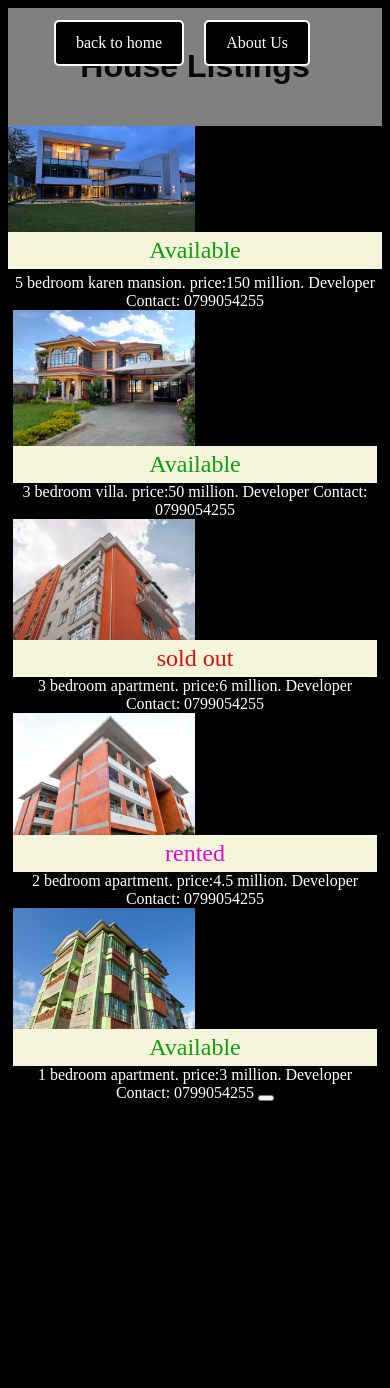
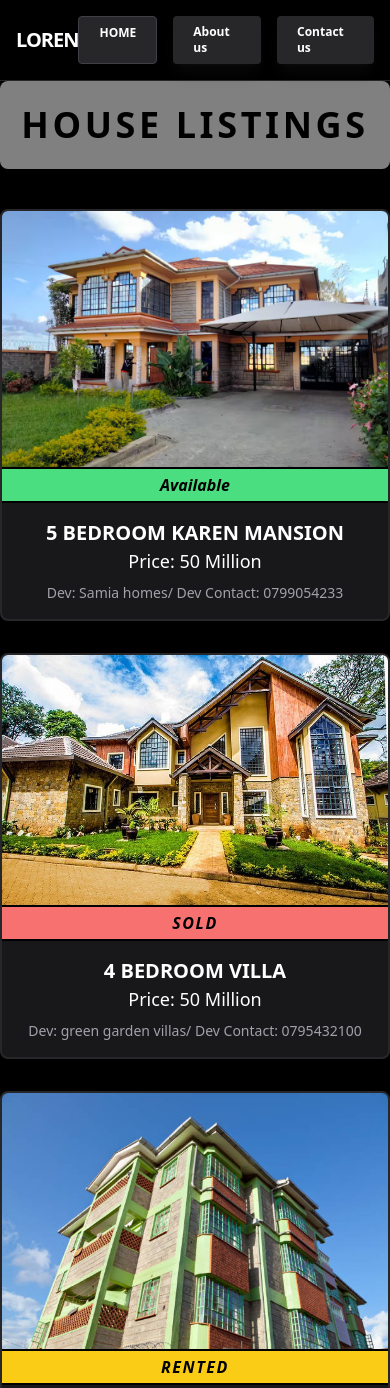
Before and after one commit to ryanmakau560-debug/LOREN-house-listings-project, a plain HTML site: page Loren house listings/listings.html in a window 390 px wide. Shown: the top 1388 px of the page. Before the commit the page ends 1115 px from the top, so only its background shows below. Drawn offline with nearby package versions, Linux system fonts and the light colour scheme.

Commit message:
Add files via upload

```diff
--- a/Loren house listings/listings.html
+++ b/Loren house listings/listings.html
@@ -1,160 +1,125 @@
 <!DOCTYPE html>
-<html><head>
-    <header>
+<html lang="en">
+<head>
+  <meta charset="UTF-8">
+  <meta name="viewport" content="width=device-width, initial-scale=1.0">
+  <title>Loren Houses | Premium Listings</title>
+  <script src="https://cdn.tailwindcss.com"></script>
   <style>
-        .heading {
-            font-family: Arial, sans-serif;
-            color: rgb(9, 9, 9);
-            text-align: center;
-            margin-top: 20px;
-            justify-self: center;
-            align-items: center;
-            display: flex;
-            background-color: grey;
+    body {
+      background-color: #000000;
+      color: #ffffff;
     }
-        header {
-            background-color:grey;
-            padding: 20px 0;
-            text-align: center;
-            display: flex;
-            justify-content: center;
-            align-items: center;
-            gap: 15px;
+    .header-grey {
+      background-color: #808080;
     }
-    </style><h1 class="heading">House Listings</h1></head></header>
+    .listing-card:hover {
+      border-color: #ffffff;
+      transform: translateY(-5px);
+      transition: all 0.3s ease;
+    }
+    .fade-in-img {
+      opacity: 0;
+      transition: opacity 1.5s ease-in-out;
+    }
+    .fade-in-img.active {
+      opacity: 1;
+    }
+  </style>
+</head>
 <body>
-<style>body { background-color: black; }
-    .listing-container {
-        display:grid;
-        grid-template-columns: repeat(3, 1fr);
-        gap: 20px;
-        padding: 20px;
-        width: 50%;
-        background: black;
-        border: 2px solid white;
-        padding: 10px;
-    }
-    img {
-        width: 50%;
-        display: block;
-        transition: transform 0.3s ease;
-        height: 50%;
-    }
-    img:hover {
-        transform: scale(1.05);
-    }
-    .status {
-        color: rgb(12, 159, 10);
-        background-color: beige;
-        padding: 5px;
-        text-align: center;
-        font-size: x-large;
-    }
-    .status2 {
-        color: rgb(12, 159, 10);
-        background-color: beige;
-        padding: 5px;
-        text-align: center;
-        font-size: x-large;
-    }
-    .status4 {
-        color: rgb(221, 15, 4);
-        background-color: beige;
-        padding: 5px;
-        text-align: center;
-        font-size: x-large;
-    }
-    .status3 {
-        color: rgb(234, 7, 204);
-        background-color: beige;
-        padding: 5px;
-        text-align: center;
-        font-size: x-large;
-    }
-    .developer-contact {
-        color: white;
-        background-color: black;
-        padding: 5px;
-        text-align: center;
-    }
-     .buttons-right{
-                position: absolute;
-                right: 40px;
-                top: 20px;
-            }
-            .buttons-right a{
-                text-decoration: none;
-                background-color: black;
-                color: white;
-                padding: 12px 20px;
-                border-radius: 5px;
-                font-size: 16px;
-                border: white solid 2px;
-            }
-            .buttons-right a:hover{
-                background-color: white;
-                color: black;
-                border: black solid 2px;
-            }
-            .buttons-right {
-                position: absolute;
-                right: 80px;
-                top: 20px;
-                display: flex;
-                gap: 20px;
-            }
-            .buttons-right a {
-                text-decoration: none;
-                background-color: black;
-                color: white;
-                padding: 12px 20px;
-                border-radius: 5px;
-                font-size: 16px;
-                border: white solid 2px;
-            }
+<nav class="sticky top-0 z-50 bg-black/80 backdrop-blur-sm border-b border-zinc-800 p-4">
+  <div class="max-w-7xl mx-auto flex justify-between items-center">
+    <div class="font-black text-xl tracking-tighter text-white">LOREN</div>
 
+    <div class="flex gap-4">
+      <a href="Land in page.html" class="bg-zinc-800 hover:bg-zinc-700 text-white px-5 py-2 rounded font-bold text-xs transition border border-zinc-700">
+        HOME
+      </a>
+      <a href="aboutus.html" class="bg-zinc-800 hover:bg-zinc-700 text-white px-5 py-2 rounded font-bold text-xs transition shadow-lg shadow-zinc-900/40">
+        About us
+      </a>
+      <a href="contact us.html" class="bg-zinc-800 hover:bg-zinc-700 text-white px-5 py-2 rounded font-bold text-xs transition shadow-lg shadow-zinc-900/40">
+        Contact us
+      </a>
+    </div>
+  </div>
+</nav>
+  <header class="header-grey text-black py-6 mb-10 text-center rounded-lg">
+    <h1 class="text-4xl font-bold tracking-widest uppercase">House Listings</h1>
+  </header>
 
-</style>
-<div class="buttons-right">
-    <a href="index.html">back to home</a>
-    <a href="aboutus.html">About Us</a>
+  <main class="max-w-7xl mx-auto">
+    <div class="grid grid-cols-1 md:grid-cols-2 lg:grid-cols-3 gap-8">
+
+      <div class="listing-card border-2 border-zinc-800 rounded-lg overflow-hidden bg-zinc-900">
+        <img src="e415ab5f-0bbc-4166-beb3-4aea8e618550 (1).jpg" alt="House 1" class="w-full h-64 object-cover">
+        <div class="bg-green-400 text-black text-center py-1 font-bold italic border-y-2 border-black">Available</div>
+        <div class="p-4 text-center">
+          <h2 class="text-xl font-bold text-white uppercase">5 Bedroom Karen Mansion</h2>
+          <p class="text-lg">Price: 50 Million
+          </p>
+          <p class="text-sm text-zinc-400 mt-2">Dev: Samia homes/       Dev Contact: 0799054233</p>
         </div>
-<div class="listing">
-    <img src="mansion image.jpg" alt="">
-    <div class="status">Available</div>
-    <div class="developer-contact">
-        5 bedroom karen mansion. price:150 million.
-        Developer Contact: 0799054255
-<div class="listing-2">
+      </div>
 
-    <img src="e415ab5f-0bbc-4166-beb3-4aea8e618550 (1).jpg" alt="">
-    <div class="status2">Available</div>
-    <div class="developer2-contact">
-        3 bedroom villa. price:50 million.
-        Developer Contact: 0799054255
-<div class="listing-3">
+      <div class="listing-card border-2 border-zinc-800 rounded-lg overflow-hidden bg-zinc-900">
+          <img src="Kenyan homes.jpg" class="fade-in-img active"/>
+        </a>
+        <div class="bg-red-400 text-black text-center py-1 font-bold italic border-y-2 border-black uppercase tracking-widest">Sold</div>
+        <div class="p-4 text-center">
+          <h2 class="text-xl font-bold text-white uppercase">4 Bedroom Villa</h2>
+          <p class="text-lg">Price: 50 Million</p>
+          <p class="text-sm text-zinc-400 mt-2">Dev: green garden villas/       Dev Contact: 0795432100</p>
+        </div>
+      </div>
 
-    <img src="appartment 3.jpg" alt="">
-    <div class="status4">sold out</div>
-    <div class="developer2-contact">
-        3 bedroom apartment. price:6 million.
-        Developer Contact: 0799054255
+      <div class="listing-card border-2 border-zinc-800 rounded-lg overflow-hidden bg-zinc-900">
+        <img src="appartment1.jpg" alt="House 3" class="w-full h-64 object-cover">
+        <div class="bg-yellow-400 text-black text-center py-1 font-bold italic border-y-2 border-black uppercase tracking-widest">Rented</div>
+        <div class="p-4 text-center">
+          <h2 class="text-xl font-bold text-white uppercase">2 Bedroom Apartment</h2>
+          <p class="text-lg">Price: 4.5 Million</p>
+          <p class="text-sm text-zinc-400 mt-2">Dev:  culton apartments/       Dev Contact: 0795605567</p>
         </div>
-<div class="listing-4">
+      </div>
 
-    <img src="appartment 2.jpg" alt="">
-    <div class="status3">rented</div>
-    <div class="developer2-contact">
-        2 bedroom apartment. price:4.5 million.
-        Developer Contact: 0799054255
+      <div class="listing-card border-2 border-zinc-800 rounded-lg overflow-hidden bg-zinc-900">
+        <img src="appartment 3.jpg" alt="House 4" class="w-full h-64 object-cover">
+        <div class="bg-green-400 text-black text-center py-1 font-bold italic border-y-2 border-black uppercase">Available</div>
+        <div class="p-4 text-center">
+          <h2 class="text-xl font-bold text-white uppercase">4 Bedroom Apartment</h2>
+          <p class="text-lg">Price: 9 Million</p>
+          <p class="text-sm text-zinc-400 mt-2">Dev: Kenya Property Hub/       Dev Contact: 0799054563</p>
         </div>
-<div class="listing-5">
+      </div>
 
-    <img src="appartment1.jpg" alt="">
-    <div class="status">Available</div>
-    <div class="developer2-contact">
-        1 bedroom apartment. price:3 million.
-        Developer Contact: 0799054255
-<button>
+      <div class="listing-card border-2 border-zinc-800 rounded-lg overflow-hidden bg-zinc-900">
+        <img src="appartment 2.jpg" alt="House 5" class="w-full h-64 object-cover">
+        <div class="bg-green-400 text-black text-center py-1 font-bold italic border-y-2 border-black uppercase">Available</div>
+        <div class="p-4 text-center">
+          <h2 class="text-xl font-bold text-white uppercase">Studio Apartment</h2>
+          <p class="text-lg">Price: 3 Million</p>
+          <p class="text-sm text-zinc-400 mt-2">Dev: Paul & Sons Real Estate/       Dev Contact: 0764593025</p>
+        </div>
+      </div>
+
+      <div class="listing-card border-2 border-zinc-800 rounded-lg overflow-hidden bg-zinc-900">
+        <img src="mansion image.jpg" alt="House 6" class="w-full h-64 object-cover">
+        <div class="bg-red-400 text-black text-center py-1 font-bold italic border-y-2 border-black uppercase tracking-widest">Sold</div>
+        <div class="p-4 text-center">
+          <h2 class="text-xl font-bold text-white uppercase">6 Bedroom Mansion</h2>
+          <p class="text-lg">Price: 200 Million</p>
+          <p class="text-sm text-zinc-400 mt-2">Dev: Samia homes/       Dev Contact: 0799054233</p>
+        </div>
+      </div>
+
+    </div>
+  </main>
+
+  <footer class="mt-20 py-10 border-t border-zinc-800 text-center text-zinc-500 text-xs">
+    &copy; 2026 LOREN HOUSES - ALL RIGHTS RESERVED
+  </footer>
+
 </body>
 </html>
```
Also changed, not shown: Loren house listings/Land in page.html (added, +80 -0 lines), Loren house listings/aboutus.html (+27 -13 lines), Loren house listings/contact us.html (added, +82 -0 lines), Loren house listings/1522917257-9468-Kenya-houses-1 (1).jpg (added), Loren house listings/OIP.jfif (added), Loren house listings/ai-generative-exterior-of-modern-luxury-house-with-garden-and-beautiful-sky-photo.jpg (added), Loren house listings/c29c977ab8f5a8046e71333763f2a750.jpg (added), Loren house listings/lavington mansion.jpg (added), Loren house listings/luxury-home-design-on-budget.jpg (added). Lines whose indentation alone changed are shown as unchanged.
